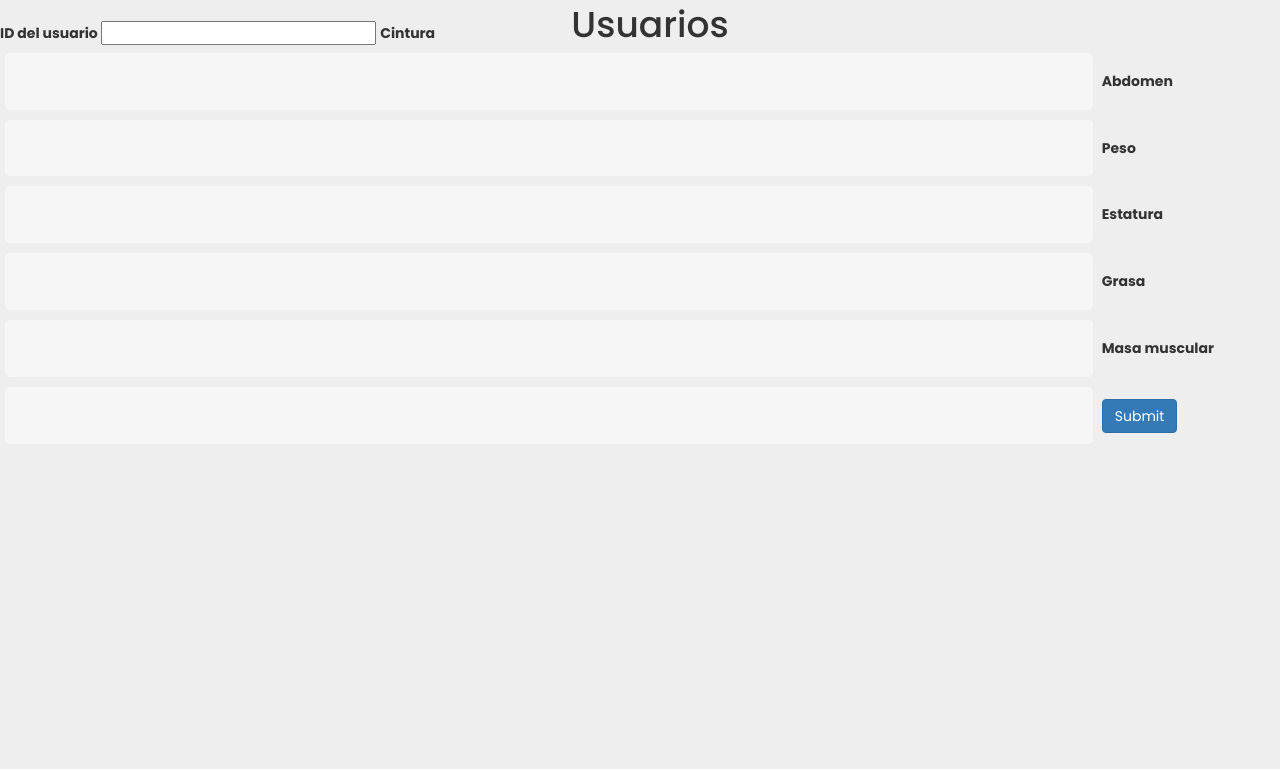
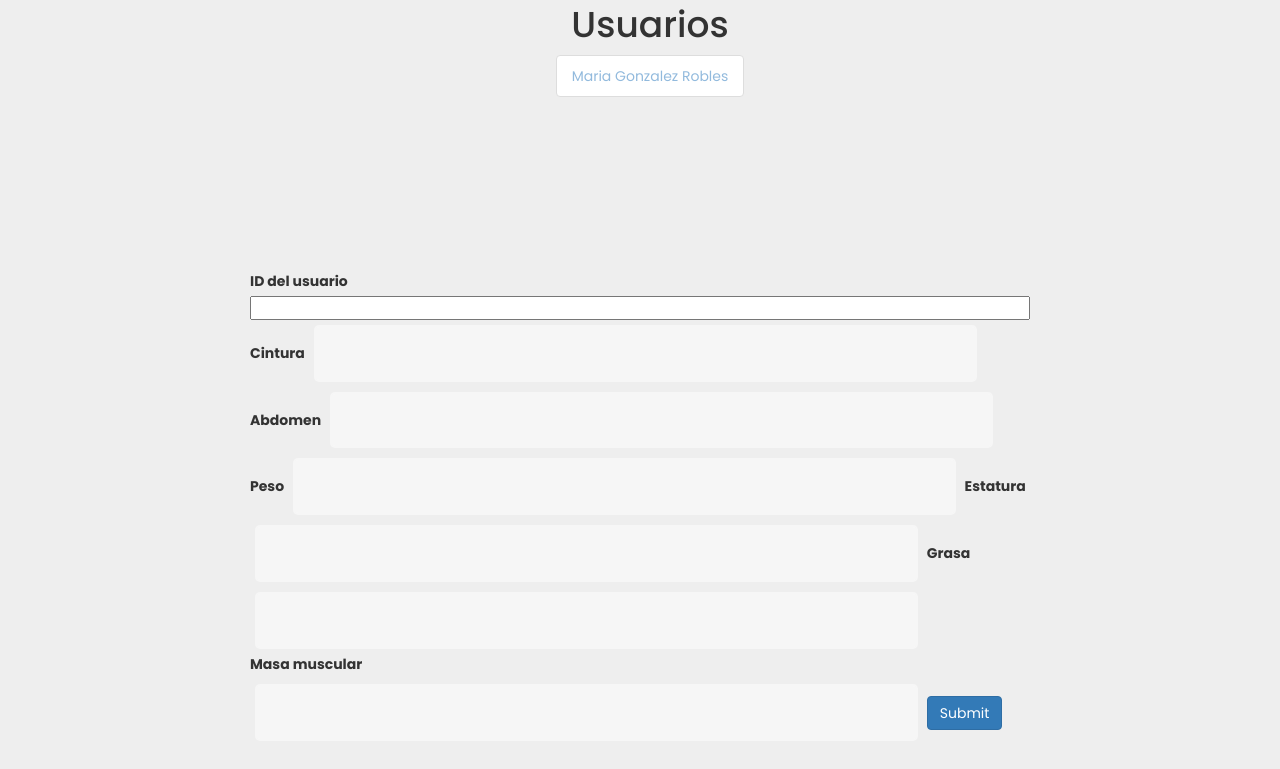
Before and after one commit to codelink98/controlproy, a PHP site: page /usuarios.php?id=1 in a window 1280 px wide. Shown: the part 115-884 px from the top of the page. Run offline with PHP 8.4, Linux system fonts and the light colour scheme; data comes from the database, SQL or seed files in the repository; some libraries are stand-ins or nearby versions.

Commit message:
style css

```diff
--- a/css/style.css
+++ b/css/style.css
@@ -622,4 +622,13 @@ main{
 
 .formulario {
   position:fixed;
+  margin: 250px;
 }
+
+label {
+
+}
+
+input {
+  width: 100%;
+}
```
